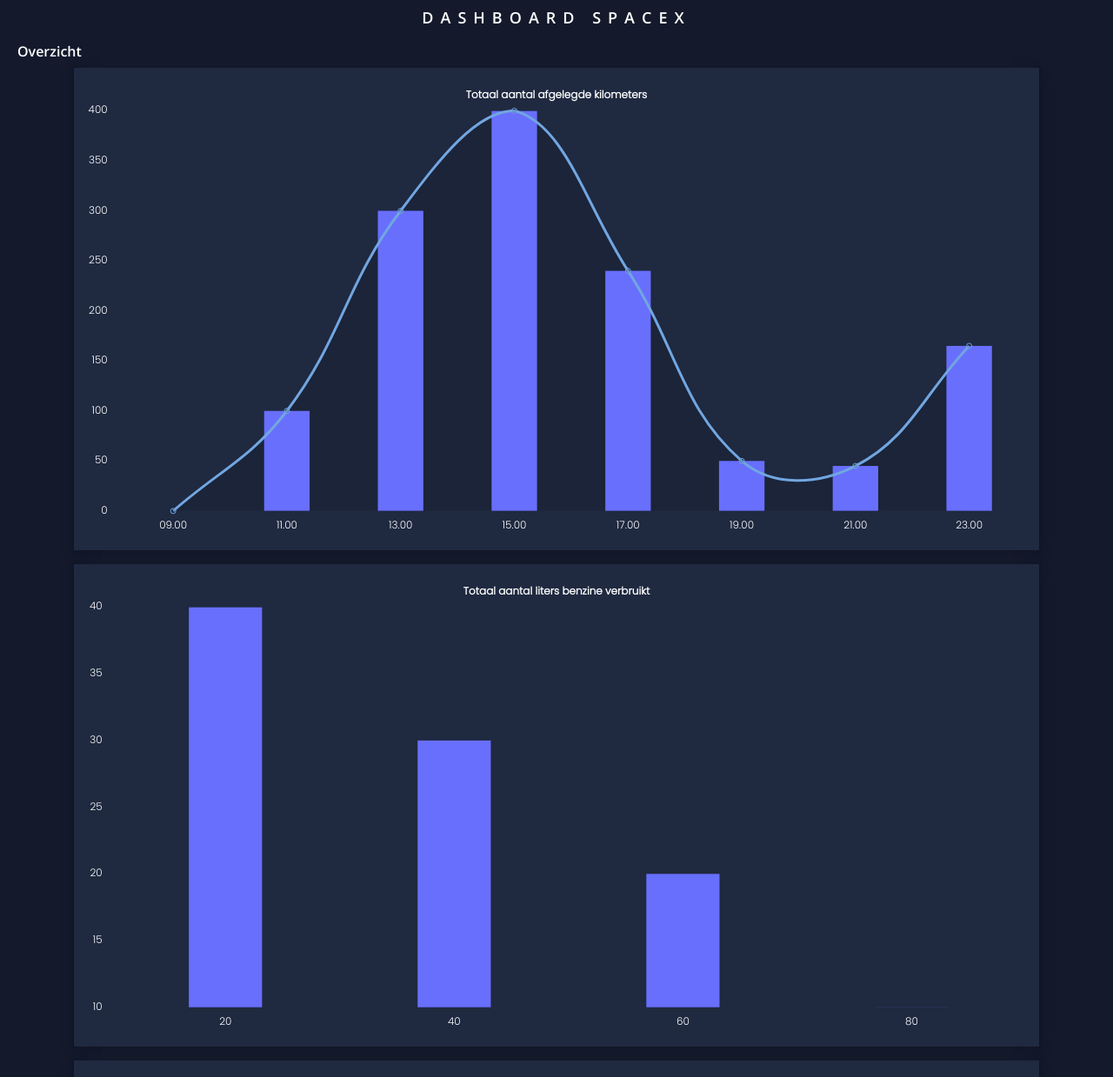
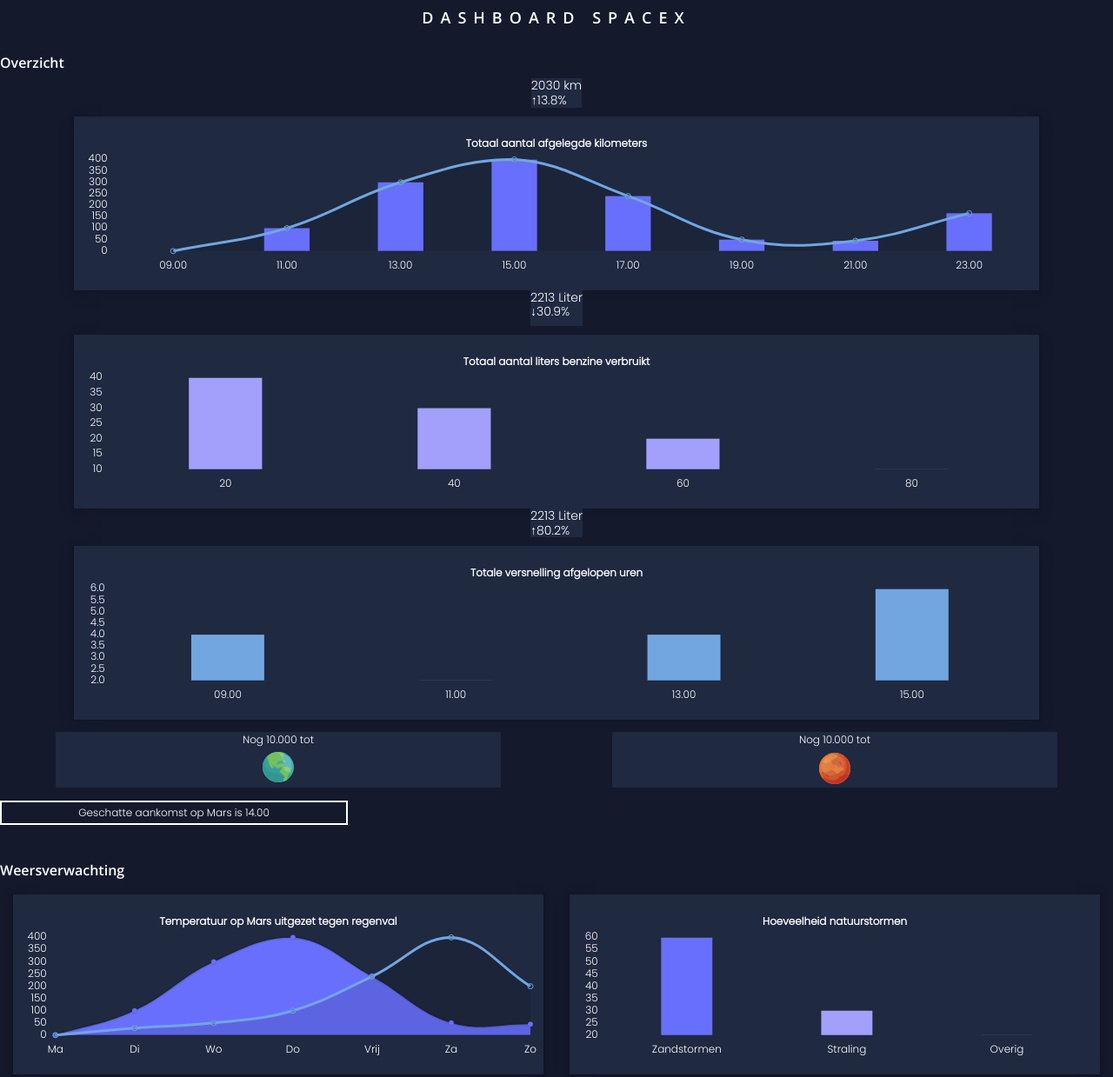
Before and after one commit to 17022754/Challenge_1, a plain HTML site: page index.html in a window 1280 px wide. Shown: the top 1239 px of the page at 87% size. Drawn offline with nearby package versions, Linux system fonts and the light colour scheme.

Commit message:
added responsiveness
added mediaqueries and played with flexbox and grid container. It's doens't work completely yet, because i need to change the width of the charts in js with:
function beforePrintHandler () {
    for (var id in Chart.instances) {
        Chart.instances[id].resize();
    }
}
Because i never worked with mediaqueries in js, it's taking longer than I would have wanted. But now the code isn't working, because the boxes of the charts get to big when the screen gets bigger.

Tommorow I will try to add this function and if it isn't working, I will put everything in a different grid-item and fix the problem.

```diff
--- a/index.html
+++ b/index.html
@@ -6,43 +6,50 @@
 		<title>challenge 1</title>
 		<link rel="stylesheet" href="https://stackpath.bootstrapcdn.com/bootstrap/4.5.2/css/bootstrap.min.css">
 		<link type="text/css" href="styles/styles.css" rel="stylesheet" />
+		<link type="text/css" href="styles/grid-layout.css" rel="stylesheet" />
+		<link type="text/css" href="styles/responsive-style.css" rel="stylesheet" />
 		<script src="https://cdnjs.cloudflare.com/ajax/libs/Chart.js/2.9.4/Chart.bundle.min.js"></script>
 		<script type="text/javascript" src="scripts/script.js" defer></script>
 	</head>
 	<body>
-		<header>
+		<div class="grid-container">
+			<header class="grid-item header">
 				<h1>Dashboard SpaceX</h1>
 			</header>
 			<!--First three charts shown here -->
+			<section class="grid-item main">
 				<h2>Overzicht</h2>
-		<section class="overview-km">
+				<section class="grote-flex">
+					<section class="kilometer">
 					<section class="layout">
-					<h3 class="text-layout">200 km</h3>
+							<h3 class="text-layout">2030 km</h3>
 							<h3 class="green-text">↑13.8%</h3>
 					</section>
 					<div class="container">
-				<canvas id="myChart"></canvas>
+						<canvas id="myChart" style="width: 95vw;height: 25vh"></canvas>
 					</div>
 					</section>
-		<section class="overview-benzine">
+						<section class="benzine">
 						<section class="layout">
-				<h3 class="text-layout">2213 L</h3>
-				<h3 class="red-text">↓30%</h3>
+							<h3 class="text-layout">2213 Liter</h3>
+							<h3 class="red-text">↓30.9%</h3>
 						</section>
 						<div class="container">
-				<canvas id="myChart2"></canvas>
+							<canvas id="myChart2" style="width: 95vw;height: 25vh"></canvas>
 						</div>
 						</section>
-		<section class="overview-versnelling">
+						<section class="versnelling">
 							<section class="layout">
-				<h3 class="text-layout">2213 L</h3>
-				<h3 class="green-text">↑80%</h3>
+								<h3 class="text-layout">2213 Liter</h3>
+								<h3 class="green-text">↑80.2%</h3>
 							</section>
 							<div class="container">
-				<canvas id="myChart3"></canvas>
+								<canvas id="myChart3" style="width: 95vw;height: 25vh"></canvas>
 							</div>
 						</section>
-		<section class="flex">
+				</section>
+			</section>
+			<section class="grid-item flex">
 				<section class="layout-Earth">
 					<p>Nog 10.000 tot</p>
 					<img class="planet" src="images/Earth.svg" alt="Earth">
@@ -52,33 +59,44 @@
 					<img class="planet" src="images/Mars.svg" alt="Mars">
 				</section>
 			</section>
-		<aside class="information">
+			<aside class="grid-item arrival information">
 				<p>Geschatte aankomst op Mars is 14.00</p>
 			</aside>
 			<!--seccond part of the charts about the weather -->
+			<section class="grid-item weather">
 				<h2>Weersverwachting</h2>
+				<section class="flex2">
 					<div class="container">
-			<canvas id="myChart4"></canvas>
+						<canvas id="myChart4" style="width: 100%;height: 25vh"></canvas>
 					</div>
 					<div class="container">
-			<canvas id="myChart5"></canvas>
+						<canvas id="myChart5" style="width: 100%;height: 25vh"></canvas>
 					</div>
+				</section>
 				<aside class="information">
 					<p>Het is veilig om te landen, maar pas op voor zandstormen</p>
 				</aside>
+			</section>
 			<!--This is the third and last part of the charts. This is about food -->
+			<section class="grid-item food">
 				<h2>Voedselconsumptie</h2>
+				<section class="flex3">
 					<div class="container">
-			<canvas id="myChart6"></canvas>
+						<canvas id="myChart6" style="width: 100%;height: 25vh"></canvas>
+					</div>
+					<section class="kleine-flex">
+						<div class="container">
+							<canvas id="myChart7" style="width: 100%;height: 25vh"></canvas>
 						</div>
 						<div class="container">
-			<canvas id="myChart7"></canvas>
+							<canvas id="myChart8" style="width: 100%;height: 25vh"></canvas>
 						</div>
-		<div class="container">
-			<canvas id="myChart8"></canvas>
-		</div>
+					</section>
+				</section>
 				<aside class="information">
 					<p>Het is veilig om te landen, maar pas op voor zandstormen</p>
 				</aside>
+			</section>
+		</div>
 	</body>
 </html>
--- a/scripts/script.js
+++ b/scripts/script.js
@@ -5,6 +5,7 @@
     Chart.defaults.global.defaultFontColor= 'rgb(255, 255, 255)';
     Chart.defaults.scale.gridLines.display = false;
     Chart.defaults.global.responsive = true;
+    Chart.defaults.global.maintainAspectRatio = false;
 
 var BarLineChart = new Chart(myChart, {
 
@@ -52,7 +53,7 @@
         datasets: [{
             barPercentage: 0.4,
             label: 'Liters',
-            backgroundColor: 'rgb(104, 111, 252)',
+            backgroundColor: 'rgb(163, 160, 251)',
             data: [40, 30, 20, 10]
         }],
         labels: [20, 40, 60, 80]
@@ -154,6 +155,7 @@
 
     data: {
         datasets: [{
+            barPercentage: 0.4,
             label: 'hoeveelheid per maand',
             backgroundColor: [
                 'rgb(104, 111, 252)', 'rgb(163, 160, 251)', 'rgb(113, 166, 225)'
--- /dev/null
+++ b/styles/grid-layout.css
@@ -0,0 +1,54 @@
+/*Grid-layout of the homepage (of the mobile version) with the mediaqueries which results in the tablet and desktop version.*/
+.grid-container{
+	display: grid;
+	grid-template-columns: 1fr;
+	/*grid-template-columns: repeat(auto-fill, minmax(min(200px, 100%), 1fr));*/
+	grid-template-rows: minmax(20px, auto);
+	grid-gap: 0.3rem;
+	grid-template-areas:
+		'header'
+		'main'
+		'time'
+		'arrival'
+		'weather'
+		'food';
+
+}
+
+.header {
+	grid-area: header;
+}
+
+.main {
+	grid-area: main;
+}
+
+.flex {
+	grid-area: time;
+}
+
+.arrival {
+	grid-area: arrival;
+}
+
+.weather {
+	grid-area: weather;
+}
+
+.food {
+	grid-area: food;
+}
+
+/*@media only screen and (min-width: 1300px) and (max-width: 1600px){
+	.grid-container{
+		display: grid;
+		grid-template-columns: 1fr 1fr;
+		grid-template-rows: minmax(5px, auto);
+		grid-template-areas:
+			'header header'
+			'main .'
+			'main time'
+			'main arrival'
+			'weather weather'
+			'food food';
+}*/
--- /dev/null
+++ b/styles/responsive-style.css
@@ -0,0 +1,48 @@
+@media only screen and (min-width: 480px) {
+	.layout{
+		display: inline-block;
+	}
+	.kilometer, .benzine, .versnelling {
+		display: flex;
+		flex-direction: column;
+		align-items: center;
+	}
+	.flex{
+		justify-content: space-around;
+	}
+}
+
+@media only screen and (min-width: 768px){
+	.grote-flex{
+		display: flex;
+		flex-wrap: wrap;
+		justify-content: center;
+		align-items: center;
+	}
+
+	.flex2 {
+		display: flex;
+	}
+
+	#myChart5 {
+		margin-top: 0;
+	}
+
+	.kleine-flex {
+		display: flex;
+	}
+}
+
+@media only screen and (min-width: 1024px){
+	.kleine-flex {
+		flex-direction: column;
+	}
+
+	.flex3{
+		display: flex;
+		align-items: center;
+	}
+}
+
+@media only screen and (min-width: 1366px) and (max-width: 1600px){
+}
--- a/styles/styles.css
+++ b/styles/styles.css
@@ -25,13 +25,13 @@
 h2 {
 	font-family: 'Open Sans', sans-serif;
 	font-size: 1rem;
-	margin-left: 1.25rem; /*(20*1/16) = 1.25 staat voor 20px*/
-	margin-top: 1.2rem; /* (5*1/16) = 0.3125 staat voor 5px */
+/*	margin-left: 1.25rem; (20*1/16) = 1.25 staat voor 20px
+*/	margin-top: 1.2rem; /* (5*1/16) = 0.3125 staat voor 5px */
 }
 
 h3 {
 	font-size: 0.875rem;/*(14*1/16)=0.875 staat voor 14px */
-	margin-left: 2.18rem; /*(35*1/16) = 2.18 staat voor 35px*/
+/*	margin-left: 2.18rem; (35*1/16) = 2.18 staat voor 35px*/
 }
 
 p {
@@ -50,17 +50,8 @@
 	;
 }
 
-#myChart2, #myChart3, .layout-Mars, .layout-Earth, .information, #myChart5, #myChart7, #myChart8 {
-	margin-top: 1rem;
-}
-
-#myChart, #myChart4, #myChart6 {
-	margin-top: 0;
-}
-
-.container {
-	width: 100vw;
-/*	height: 22vh;*/
+.container, .information, .flex{
+	margin-top: 0.6rem;
 }
 
 .layout {
@@ -70,12 +61,13 @@
 }
 
 .text-layout, .green-text {
-	padding: 0.3rem;
+	margin-bottom: 0;
 }
 
 
-.overview, .flex {
+.flex {
 	display: flex;
+	justify-content: space-around;
 }
 
 .layout-Mars, .layout-Earth {
@@ -86,21 +78,16 @@
 
 .planet {
 	padding: 0.3rem;
+	max-width: 300px;
 }
 
 .layout-Mars p, .layout-Earth p {
 	margin-bottom: 0;
 }
 
-.flex {
-	justify-content: space-around;
-}
-
 .information {
-	/*background-color: rgb(31, 41, 64);*/
 	border: solid 0.18rem rgb(255, 255, 255);
-	margin-left: 0.9rem;
-	margin-right: 0.9rem;
+	max-width: 400px;
 	margin-bottom: 1.2rem;
 }
 
```
Also changed, not shown: 1 other file. Lines whose indentation alone changed are shown as unchanged.
